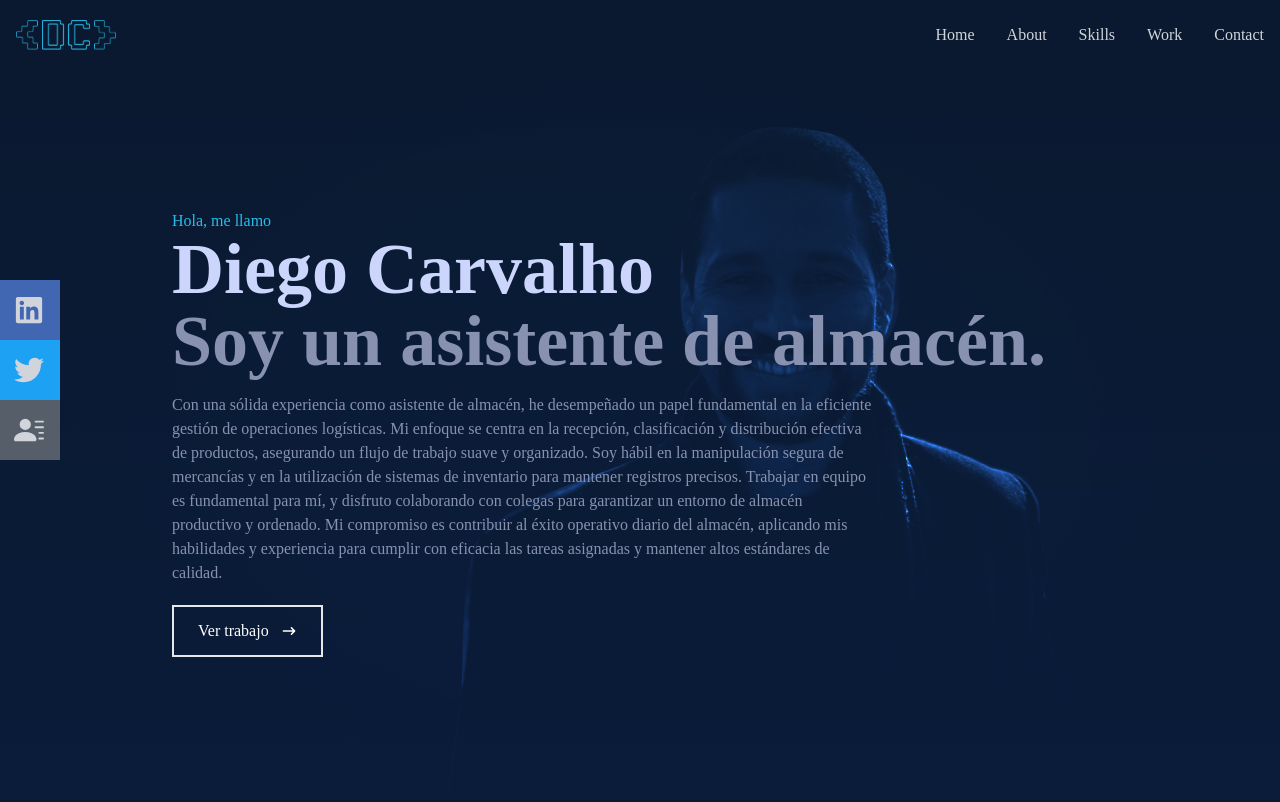
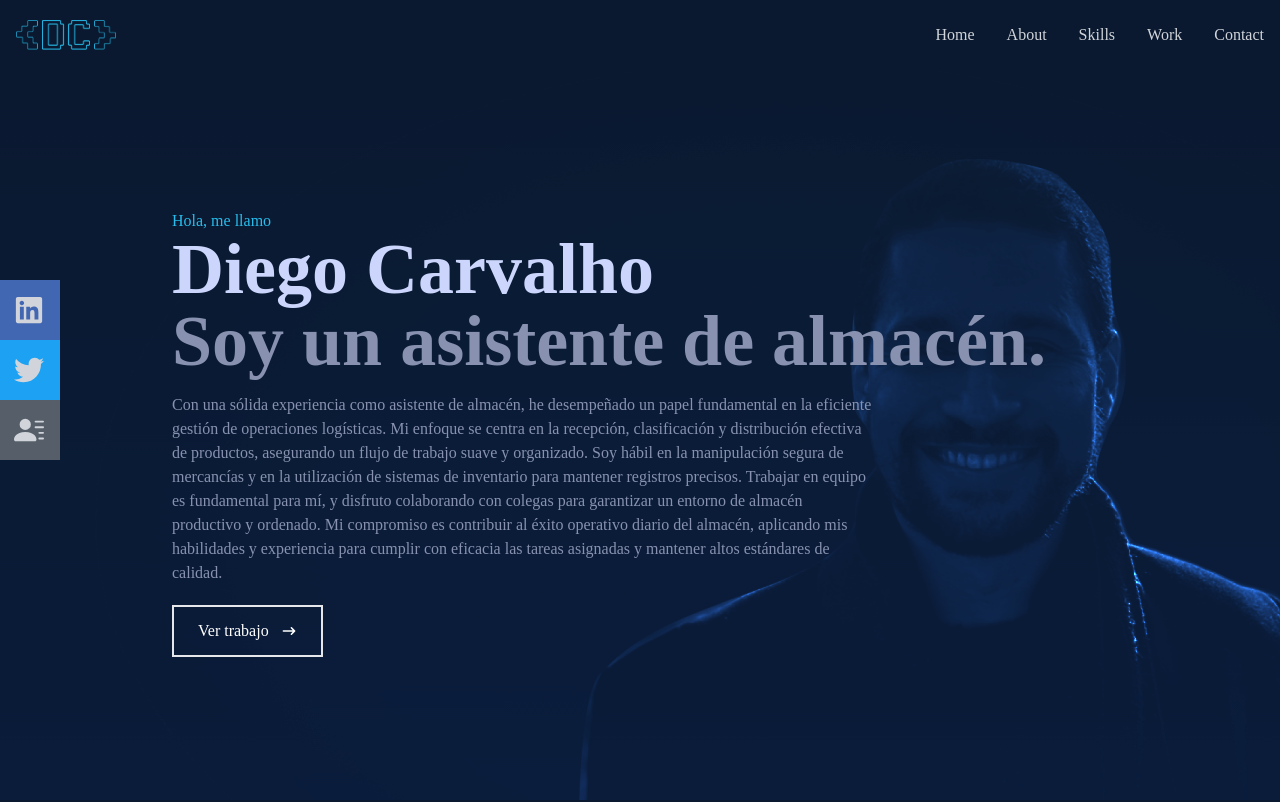
Before and after one commit to diegocchaves/logistic-portfolio, a React (Create React App) app: page / in a window 1280 px wide. Shown: the top 802 px of the page. Built offline with nearby package versions, Linux system fonts and the light colour scheme.

Commit message:
add foncionality to the Ver trabajo button

```diff
--- a/package.json
+++ b/package.json
@@ -11,6 +11,7 @@
     "react": "^18.2.0",
     "react-dom": "^18.2.0",
     "react-icons": "^4.12.0",
+    "react-router-dom": "^6.21.1",
     "react-scripts": "5.0.1",
     "react-scroll": "^1.9.0",
     "tailwindcss": "^3.4.0",
--- a/src/components/Home.jsx
+++ b/src/components/Home.jsx
@@ -1,14 +1,15 @@
 import React from 'react'
 import { HiArrowNarrowRight } from 'react-icons/hi'
+import Photo from '../assets/images/foto-gradient.png'
 import { Link } from 'react-scroll'
-import Photo from '../assets/images/foto-gradient.png'
+
 
 const Home = () => {
     return (
         <div style={{
             backgroundImage: `linear-gradient(rgba(10,25,47, -20.95), rgba(10,25,47, 20.05)), url(${Photo})`,
             backgroundBlendMode: 'color-dodge',
-            backgroundSize: 'cover',
+            backgroundSize: 'inherit',
             backgroundPosition: 'inherit',
             backgroundRepeat: 'no-repeat',
         }} name='home' className='w-full h-[50rem] bg-[#0a192f]' >
@@ -22,16 +23,15 @@ const Home = () => {
                     Soy hábil en la manipulación segura de mercancías y en la utilización de sistemas de inventario para mantener registros precisos. Trabajar en equipo es fundamental para mí, y disfruto colaborando con colegas para garantizar un entorno de almacén productivo y ordenado.
                     Mi compromiso es contribuir al éxito operativo diario del almacén, aplicando mis habilidades y experiencia para cumplir con eficacia las tareas asignadas y mantener altos estándares de calidad.
                 </p>
-
                 <div>
-                    <button className='text-white group border-2 px-6 py-3 my-1 flex items-center hover:bg-[#28bdec] hover:border-[#28bdec]'>Ver trabajo
-                        <span className='duration-300 group-hover:rotate-90'>
-                            <HiArrowNarrowRight className='ml-3' />
-                        </span>
-                    </button>
-
+                    <Link to='about' smooth={true} duration={500}>
+                        <button className='text-white group border-2 px-6 py-3 my-1 flex items-center hover:bg-[#28bdec] hover:border-[#28bdec]'>Ver trabajo
+                            <span className='duration-300 group-hover:rotate-90'>
+                                <HiArrowNarrowRight className='ml-3' />
+                            </span>
+                        </button>
+                    </Link>
                 </div>
-
             </div>
         </div>
     )
```
Also changed, not shown: 2 other files (tests, documents, lock files or other folders).
